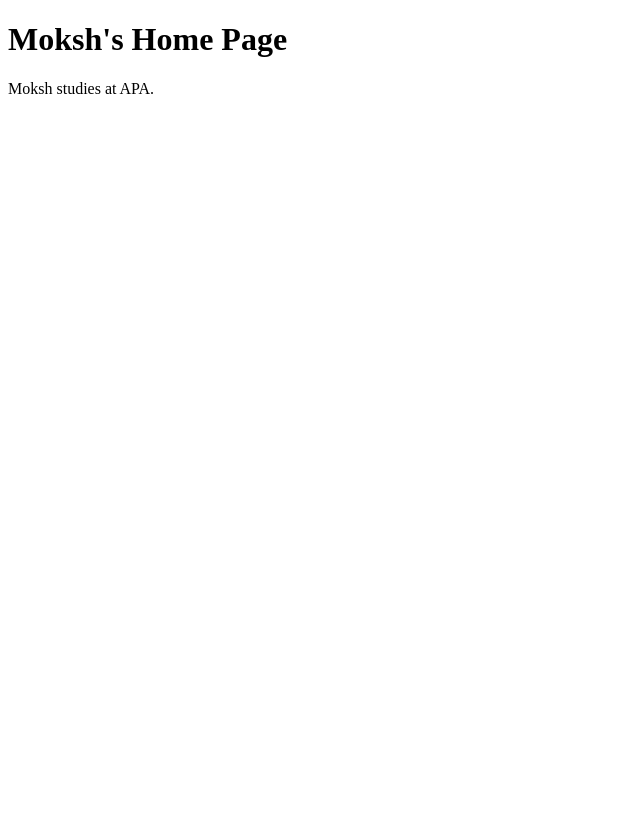
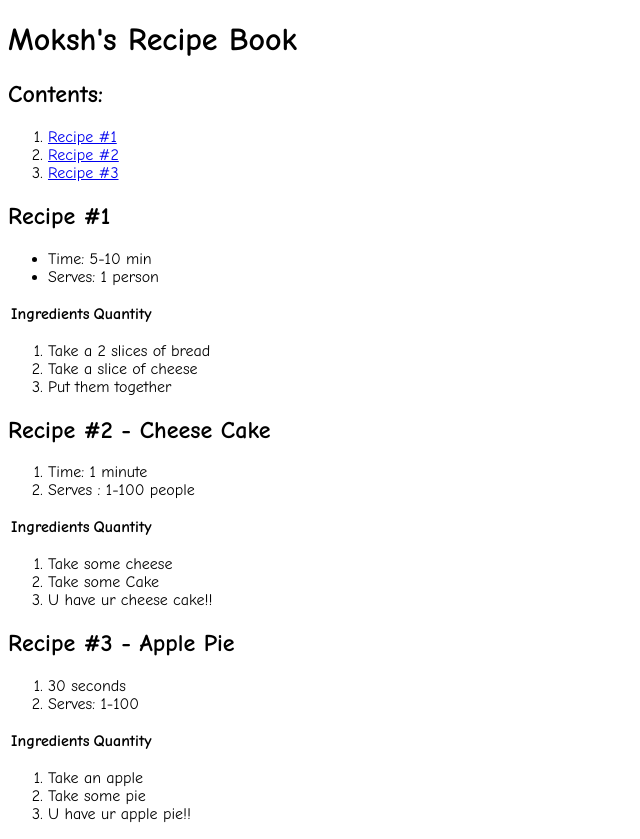
Before and after one commit to mokshkopikar/mokshkopikar.github.io, a plain HTML site: page index.html in a window 1280 px wide. Shown: the whole page, without its empty margins (0-640 px from the left). Before the commit the page ends 800 px from the top, so only its background shows below. Drawn offline with Linux system fonts and the light colour scheme.

Commit message:
Added recipe

```diff
--- a/index.html
+++ b/index.html
@@ -1,9 +1,115 @@
 <!DOCTYPE html>
 <html>
-<body>
-  <h1>Moksh's Home Page </h1>
-  <p>
-    Moksh studies at APA.
-  </p>
-</body>
+    <head>
+        <title>Moksh Kopikar - Recipe book </title>
+        <meta charset="utf-8">
+        <style>
+        h2 {
+            font-family : Comic Sans MS;
+        }
+        h1 {
+            font-family : Comic Sans MS;
+        }
+        p {
+            font-family: Comic Sans MS;
+        }
+        li {
+            font-family:Comic Sans MS;
+        }
+        th {
+            font-family:Comic Sans MS;
+        }
+        </style>
+    </head>
+    <body>
+
+        <h1>Moksh's Recipe Book</h1>
+
+        <h2>Contents:</h2>
+
+        <ol>
+            <li><a href="#recipe1">Recipe #1</a></li>
+            <li><a href="#recipe2">Recipe #2</a></li>
+            <li><a href="#recipe3">Recipe #3</a></li>
+        </ol>
+
+        <h2 id="recipe1">Recipe #1</h2>
+
+        <ul>
+            <li>Time: 5-10 min</li>
+            <li>Serves: 1 person</li>
+        </ul>
+
+        <table>
+            <thead>
+                <tr>
+                    <th>Ingredients</th>
+                    <th>Quantity</th>
+                </tr>
+            </thead>
+            <tbody>
+            </tbody>
+        </table>
+        <ol>
+        <p>
+        <li> Take a 2 slices of bread </li>
+        <li> Take a slice of cheese</li>
+        <li>Put them together</li>
+        </p></ol>
+
+
+
+        <h2 id="recipe2">Recipe #2 - Cheese Cake</h2>
+
+        <ol>
+            <li>Time: 1 minute</li>
+            <li>Serves : 1-100 people</li>
+        </ol>
+
+        <table>
+            <thead>
+                <tr>
+                    <th>Ingredients</th>
+                    <th>Quantity</th>
+                </tr>
+            </thead>
+            <tbody>
+            </tbody>
+        </table>
+          <ol>
+        <p>
+        <li> Take some cheese </li>
+        <li> Take some Cake</li>
+        <li>U have ur cheese cake!!
+        </p></ol>
+
+
+           <h2 id="recipe3">Recipe #3 - Apple Pie</h2>
+
+        <ol>
+            <li>30 seconds</li>
+            <li>Serves: 1-100</li>
+        </ol>
+
+        <table>
+            <thead>
+                <tr>
+                    <th>Ingredients</th>
+                    <th>Quantity</th>
+                </tr>
+            </thead>
+            <tbody>
+            </tbody>
+        </table>
+          <ol>
+        <p>
+        <li> Take an apple </li>
+        <li> Take some pie</li>
+        <li>U have ur apple pie!!
+        </p></ol>
+
+
+
+
+    </body>
 </html>
```
